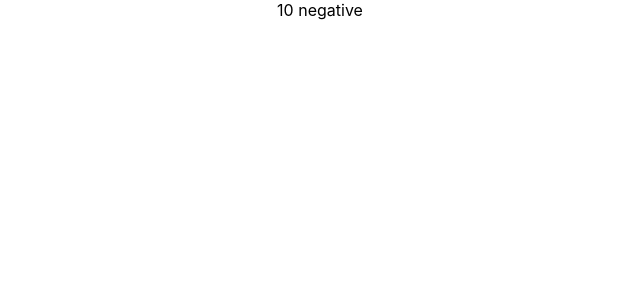
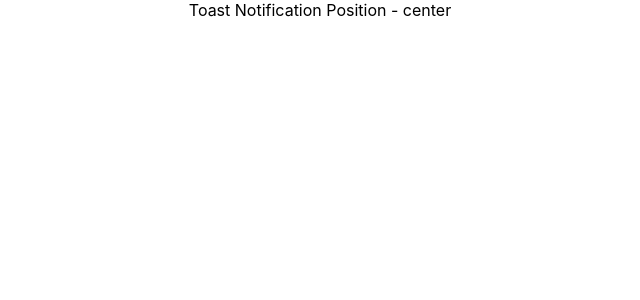
Before and after one commit to ethioclicks/react-practice, a React (Create React App) app: page / in a window 1280 px wide. Shown: the top 300 px of the page, without its empty margins (320-960 px from the left). Built offline with nearby package versions, Linux system fonts and the light colour scheme.

Commit message:
TypeScript Template literals

```diff
--- a/src/App.tsx
+++ b/src/App.tsx
@@ -1,9 +1,9 @@
 import './App.css';
-import { RandomNumbers } from './Components/restriction/RandomNumbers';
+import { Toast } from './Components/templateliterals/Toast';
 function App() {
   return (
     <div className="App">
-      <RandomNumbers  value={10} isNegative={true} />
+      <Toast position='center' />
     </div>
   );
 }
--- /dev/null
+++ b/src/Components/templateliterals/Toast.tsx
@@ -0,0 +1,11 @@
+type HorizontalPosition = 'left' | 'center' | 'right'
+type VerticalPosition = 'top' | 'center' | 'bottom'
+
+type ToastProps = {
+    position: Exclude<`${HorizontalPosition}-${VerticalPosition}`, 'center-center'> | 'center'
+}
+export const Toast = ({position}: ToastProps) => {
+  return (
+    <div>Toast Notification Position - {position}</div>
+  )
+}
```
